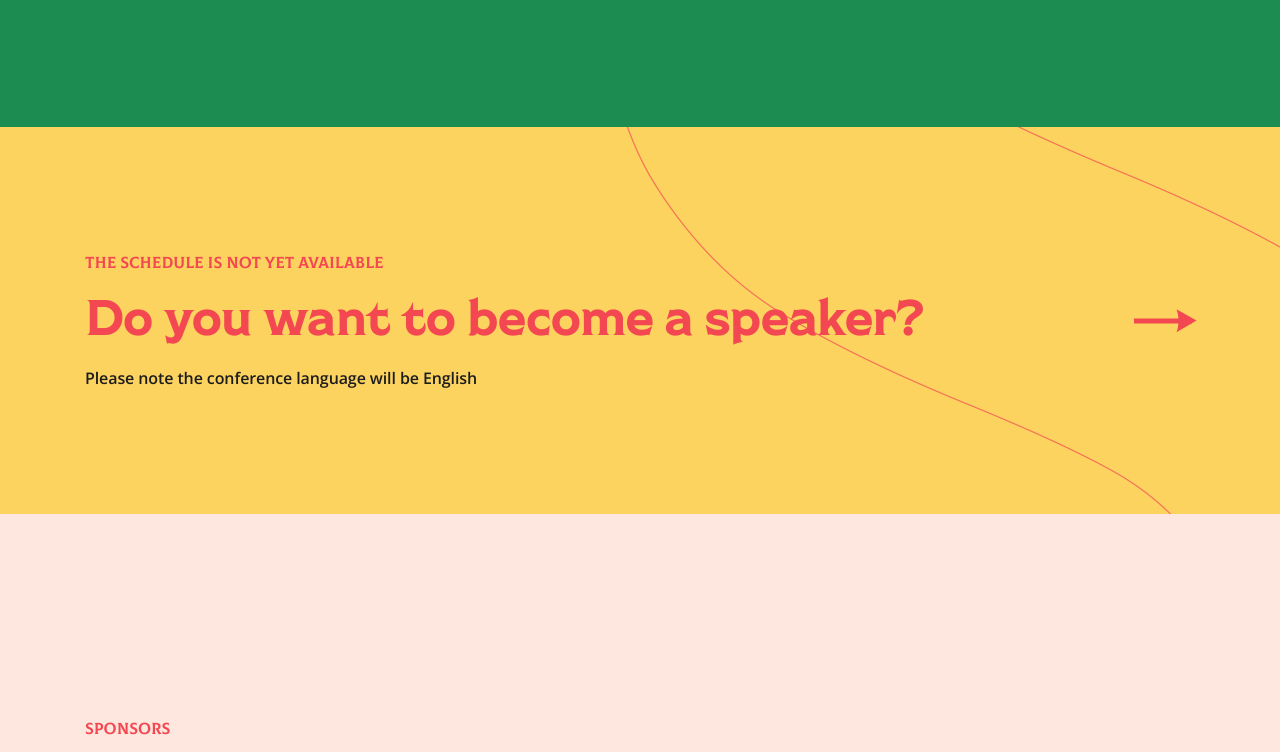
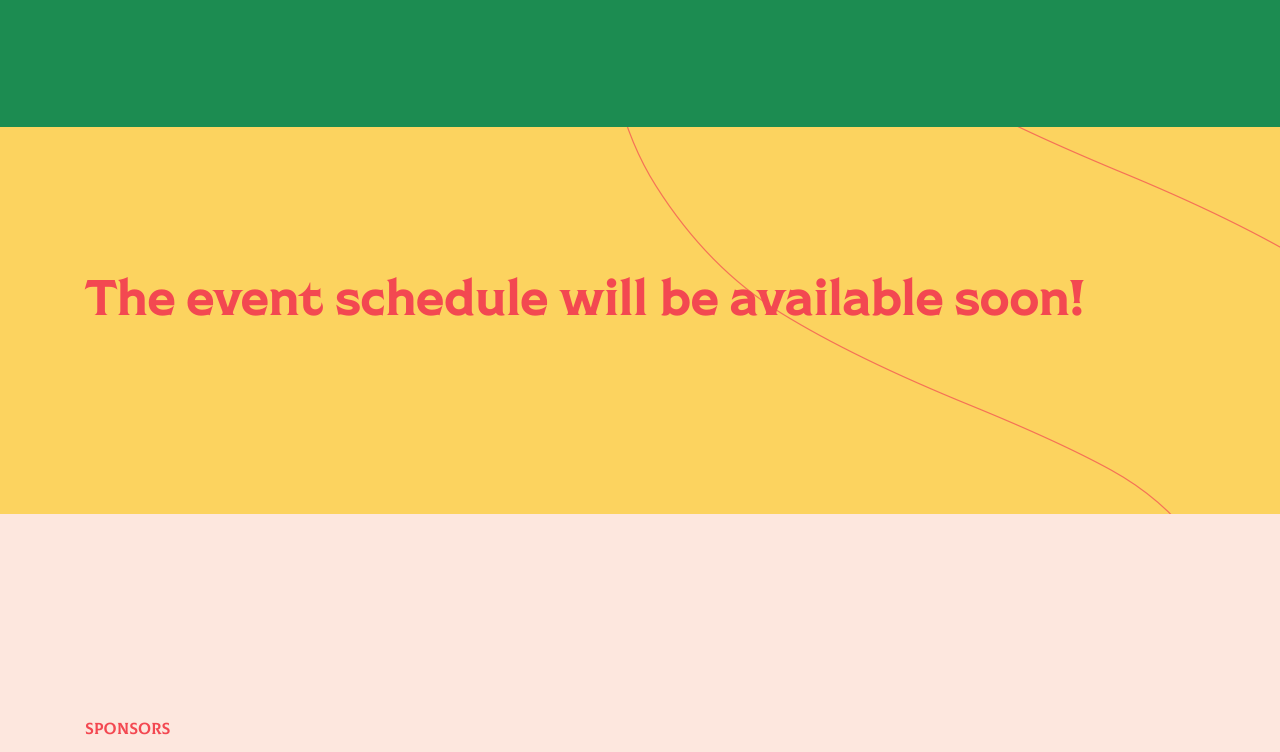
Before and after one commit to agile-venture-bolzano/2019, a plain HTML site: page index.html in a window 1280 px wide. Shown: the part 1360-2112 px from the top of the page. Drawn offline with nearby package versions, Linux system fonts and the light colour scheme; a script that the page names is missing.

Commit message:
removes refernece to call for sessions

```diff
--- a/assets/scss/pages/home.scss
+++ b/assets/scss/pages/home.scss
@@ -173,16 +173,16 @@
                     text-transform: none;
                     position: relative;
                     @include media-breakpoint-up(lg){
-                        &:before {
-                            content: "";
-                            position: absolute;
-                            left: 0;
-                            right:100%;
-                            bottom: 0;
-                            background:$primary;
-                            height: 4px;
-                            transition: right 400ms ease-in-out;
-                        }
+                        // &:before {
+                        //     content: "";
+                        //     position: absolute;
+                        //     left: 0;
+                        //     right:100%;
+                        //     bottom: 0;
+                        //     background:$primary;
+                        //     height: 4px;
+                        //     transition: right 400ms ease-in-out;
+                        // }
                     }
                     @include media-breakpoint-down(md) {
                         padding-right: 40px;
--- a/index.html
+++ b/index.html
@@ -301,19 +301,14 @@
             </section>
             <!-- Eliminare questo blocco o aggiungere display:none a questo blocco una volta pubblicata la schedule di sessionize -->
             <section class="agile-bigcta noschedule" id="schedule">
-                <a href="https://sessionize.com/agile-venture-bolzano/" class="agile-bigcta-inner">
+                <div class="agile-bigcta-inner">
                     <div class="container">
                         <div class="agile-bigcta-content">
-                            <span class="agile-bigcta-noschedule">The schedule is not yet available</span>
-                            <span class="agile-bigcta-label">Do you want to become a speaker?</span>
-                            <span class="agile-bigcta-click">Please note the conference language will be English</span>
-                            <span class="arrow-container">
-                                <span class="line-element"></span>
-                                <span class="point-element"><img src="assets/images/arrow-point-red.svg"></span>
-                            </span>
+                            <span class="agile-bigcta-label">The event schedule will be available soon!</span>
+                            <span class="agile-bigcta-click">&nbsp;</span>
                         </div>
                     </div>
-                </a>
+                  </div>
             </section>
         </div>
         <footer class="main-footer">
```
Also changed, not shown: assets/css/main.min.css.
